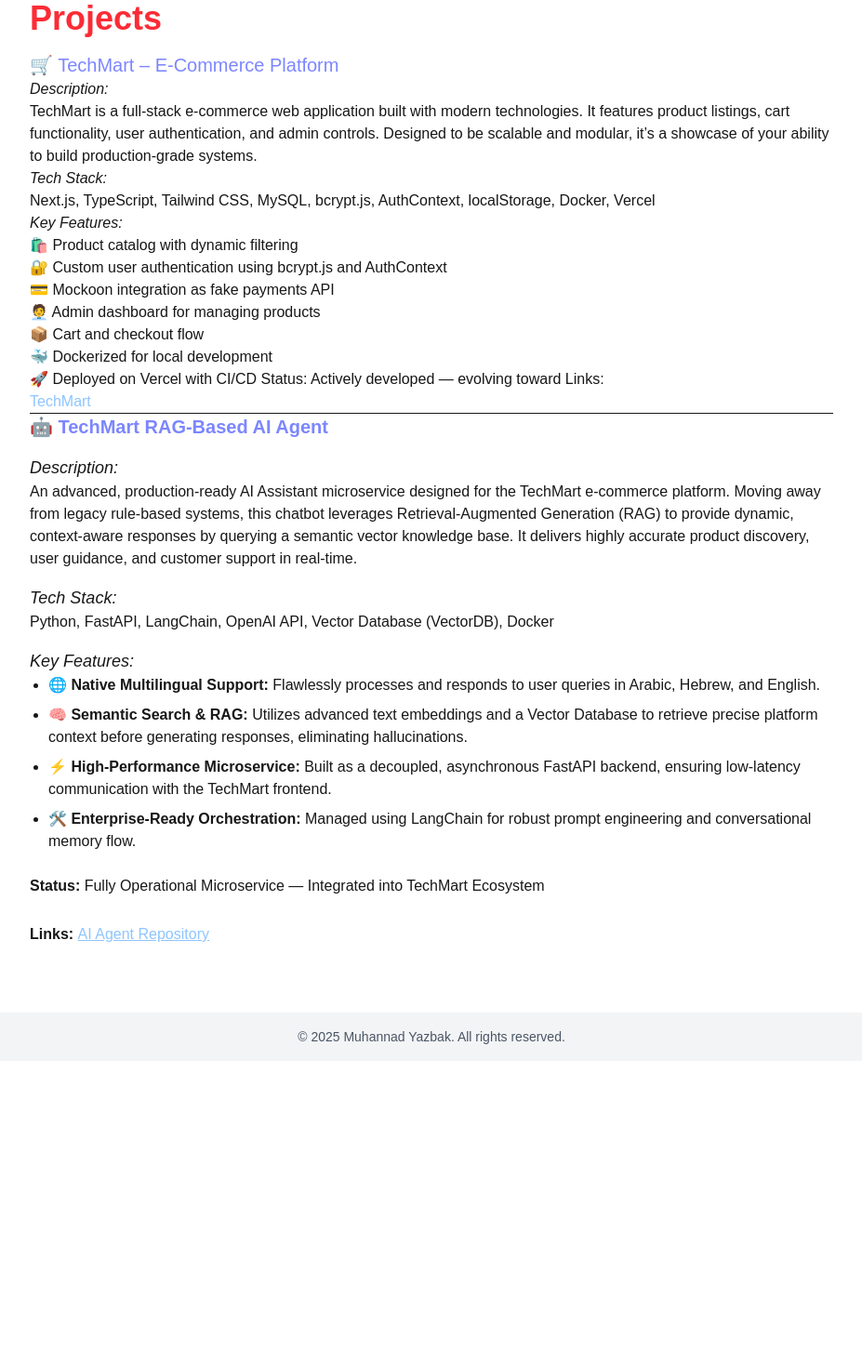
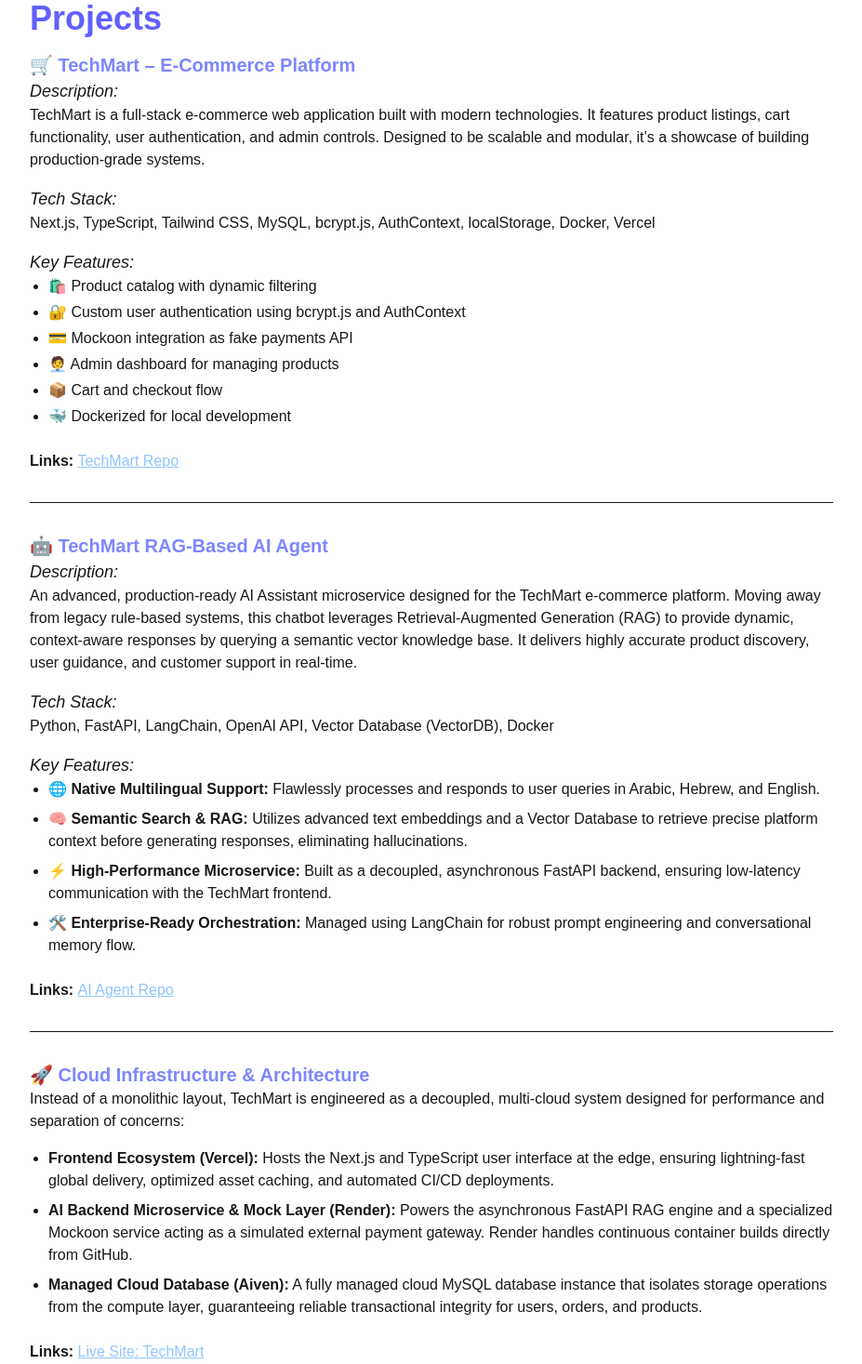
Before and after one commit to MuhannadYazbak/muhannad-portfolio, a Next.js app: page /projects in a window 1280 px wide. Shown: the part 135-1602 px from the top of the page at 93% size, without its empty margins (176-1103 px from the left). Before the commit the page ends 1276 px from the top, so only its background shows below. Built offline with nearby package versions, Linux system fonts and the light colour scheme.

Commit message:
Added final narratives and deployment

```diff
--- a/src/app/narrative/page.tsx
+++ b/src/app/narrative/page.tsx
@@ -1,15 +1,18 @@
 export default function Narrative() {
     return (
         <main className="prose prose-lg max-w-4xl mx-auto px-4 py-8">
-            <h1 id='header' className='text-4xl font-bold text-red-500 mb-4 '>TechMart Narrative Stories</h1>
+            <h1 id='header' className='text-4xl font-bold text-red-500 mb-4'>TechMart Narrative Stories</h1>
             <section id='container' className="flex flex-col gap-5">
+
                 <article className="flex flex-col justify-center space-x-5 border-b border-gray-300 pb-4 bg-green-100">
                     <h2 id='1st-article' className="text-2xl font-semibold mb-2">Origin</h2>
                     <p className="max-w-3xl text-lg text-gray-700 leading-relaxed transition-transform hover:scale-110">
                         It all started when I visited my cousin, a mobile store/lab owner who casually asked<br />
                         Muhannad are you able to develop a website? and he described some basic requirments.<br />
-                        Few days later I decided to develop a Full-Stack showcase fulfilling his requirments</p>
+                        Few days later I decided to develop a Full-Stack showcase fulfilling his requirments
+                    </p>
                 </article>
+
                 <article className="flex flex-col justify-center space-x-5 border-b border-gray-300 pb-4 bg-sky-100">
                     <h2 id='2nd-article' className="text-2xl font-semibold mb-2">Unexpected Pivot</h2>
                     <p className="max-w-3xl text-lg text-gray-700 leading-relaxed transition-transform hover:scale-110">
@@ -20,6 +23,7 @@
                         I didn’t just switch frameworks—I switched mindsets.
                     </p>
                 </article>
+
                 <article className="flex flex-col justify-center space-x-5 border-b border-gray-300 pb-4 bg-sky-100">
                     <h2 id='3rd-article' className="text-2xl font-semibold mb-2">Mastery in Motion</h2>
                     <p className="max-w-3xl text-lg text-gray-700 leading-relaxed transition-transform hover:scale-110">
@@ -28,6 +32,7 @@
                         dynamic pages—I had it all humming. What started as a challenge quickly became a playground.
                     </p>
                 </article>
+
                 <article className="flex flex-col justify-center space-x-5 border-b border-gray-300 pb-4 bg-sky-100">
                     <h2 id='4th-article' className="text-2xl font-semibold mb-2">Full-Stack Evolution</h2>
                     <p className="max-w-3xl text-lg text-gray-700 leading-relaxed transition-transform hover:scale-110">
@@ -37,6 +42,7 @@
                         Suddenly, I wasn’t just building—I was engineering. At that point I called the project TechMart.
                     </p>
                 </article>
+
                 <article className="flex flex-col justify-center space-x-5 border-b border-gray-300 pb-4 bg-purple-100">
                     <h2 id='5th-article' className="text-2xl font-semibold mb-2">Infrastructure Awakening</h2>
                     <p className="max-w-3xl text-lg text-gray-700 leading-relaxed transition-transform hover:scale-110">
@@ -46,23 +52,26 @@
                         From local dev to cloud-ready in one sprint.
                     </p>
                 </article>
+
                 <article className="flex flex-col justify-center space-x-5 border-b border-gray-300 pb-4 bg-green-100">
                     <h2 id='6th-article' className="text-2xl font-semibold mb-2">LinkedIn and CV</h2>
                     <p className="max-w-3xl text-lg text-gray-700 leading-relaxed transition-transform hover:scale-110">
                         I processed my showcase turned into a production-grade, great news but something was still missing.<br />
                         So, I participated in a job hunt workshop and realized I have to update my CV and my LinkedIn profile<br />
-                        made those changes step by step, until now I have a polished CV and proactive LinkedIn profile with TechMart brand posts. <br />
+                        made those changes step by step, until now I have a polished CV and proactive LinkedIn profile with TechMart brand posts.<br />
                     </p>
                 </article>
+
                 <article className="flex flex-col justify-center space-x-5 border-b border-gray-300 pb-4 bg-green-100">
                     <h2 id='7th-article' className="text-2xl font-semibold mb-2">UI/UX Approved?</h2>
                     <p className="max-w-3xl text-lg text-gray-700 leading-relaxed transition-transform hover:scale-110">
                         👧 I had a tiny visitor — my cousin’s daughter, a soon-to-be 2nd grader.<br />
                         She peeked over my shoulder while I was deep into manual exploratory testing and asked:“Muhannad, are you buying a new phone?”<br />
                         That moment made me smile — because it meant my frontend was so clear, even a 7-year-old thought she was on a real e-commerce site.<br />
-                        I replied with a metaphor she could grasp:“No, I’m building the site that sells phones — like my own Shein version.
+                        I replied with a metaphor she could grasp:“No, I’m building the site that sells phones — like my own Shein version.”
                     </p>
                 </article>
+
                 <article className="flex flex-col justify-center space-x-5 border-b border-gray-300 pb-4 bg-purple-100">
                     <h2 id='8th-article' className="text-2xl font-semibold mb-2">🛠️ From Chaos to Confidence: Optimizing TechMart’s CI Pipeline</h2>
                     <p className="max-w-3xl text-lg text-gray-700 leading-relaxed transition-transform hover:scale-110">
@@ -75,6 +84,7 @@
                         And the cherry on top: I slashed the runtime from ~17 minutes to just ~5 minutes, with test execution clocking in at ~37 seconds.
                     </p>
                 </article>
+
                 <article className="flex flex-col justify-center space-x-5 border-b border-gray-300 pb-4 bg-green-100">
                     <h2 id="9th-article" className="text-2xl font-semibold mb-2">🧑‍💻 Guest Role</h2>
                     <p className="max-w-3xl text-lg text-gray-700 leading-relaxed transition-transform hover:scale-110">
@@ -85,46 +95,60 @@
                         I validated this direction with a live LinkedIn poll, and the results confirmed the need for frictionless access.
                     </p>
                 </article>
+
                 <article className="flex flex-col justify-center space-x-5 border-b border-gray-300 pb-4 bg-green-100">
                     <h2 id="10th-article" className="text-2xl font-semibold mb-2">🌍 Internationalization</h2>
                     <p className="max-w-3xl text-lg text-gray-700 leading-relaxed transition-transform hover:scale-110">
                         TechMart isn’t just another e-commerce site—it’s a breakthrough. In a region where most platforms overlook Arabic,<br />
                         TechMart steps in as the first fully local, trilingual e-commerce solution, offering seamless service in <strong>English, Arabic, and Hebrew</strong>.
-
                     </p>
                 </article>
+
                 <article className="flex flex-col justify-center space-x-5 border-b border-gray-300 pb-4 bg-purple-100">
-                    <h2 id="11th-article" className="text-2xl font-semibold mb-2">🌍 How TechMart Speaks Three Languages
-
-                    </h2>
+                    <h2 id="11th-article" className="text-2xl font-semibold mb-2">🌍 How TechMart Speaks Three Languages</h2>
                     <p className="max-w-3xl text-lg text-gray-700 leading-relaxed transition-transform hover:scale-110">
                         TechMart uses i18n for internationalization, supporting both static and dynamic content.<br/>
                         Every label, placeholder, and message adapts to the user’s language.<br/>
-                        Implemented dir="rtl" and dir="ltr" dynamically based on language context, ensuring proper layout flow for Arabic and Hebrew.
-                        Content is stored in a item_translations table, allowing seamless switching and future scalability. Even admin tools and chatbot responses are localized.
+                        Implemented dir="rtl" and dir="ltr" dynamically based on language context, ensuring proper layout flow for Arabic and Hebrew.<br/>
+                        Content is stored in a item_translations table, allowing seamless switching and future scalability. Even admin tools and chatbot responses are localized.<br/>
                         The result? A platform that feels native—no matter the language.
-
-
                     </p>
                 </article>
+
                 <article className="flex flex-col justify-center space-x-5 border-b border-gray-300 pb-4 bg-green-100">
-                    <h2 id="12th-article" className="text-2xl font-semibold mb-2">💡From Rule-Based to RAG: A 2-Day Sprint That Changed Everything
-                    </h2>
+                    <h2 id="12th-article" className="text-2xl font-semibold mb-2">💡From Rule-Based to RAG: A 2-Day Sprint That Changed Everything</h2>
                     <p className="max-w-3xl text-lg text-gray-700 leading-relaxed transition-transform hover:scale-110">
                         I upgraded TechMart’s chatbot from a static rule-based system to a dynamic Retrieval-Augmented Generation (RAG) assistant.<br/>
                         It now understands multilingual queries, recommends products contextually, and even distinguishes between tablets and smartwatches.<br/>
                         What started as a two-week sprint turned into a two-day breakthrough.
-
-
                     </p>
                 </article>
+
                 <article className="flex flex-col justify-center space-x-5 border-b border-gray-300 pb-4 bg-purple-100">
-                    <h2 id="13h-article" className="text-2xl font-semibold mb-2">💪 RAG-Powered Commerce: FastAPI, OpenRouter, and LangChain in Production
-                    </h2>
+                    <h2 id="13h-article" className="text-2xl font-semibold mb-2">💪 RAG-Powered Commerce: FastAPI, OpenRouter, and LangChain in Production</h2>
                     <p className="max-w-3xl text-lg text-gray-700 leading-relaxed transition-transform hover:scale-110">
                         TechMart now runs a FastAPI backend that wraps a LangChain RAG agent, connected to OpenRouter for multilingual LLM access.<br/>
                         The frontend fetches real-time responses, and the system is fully modular — with category-aware chunking, user/guest filtering, and admin-level controls.
+                    </p>
+                </article>
 
+                {/* NEW DEPLOYMENT STORIES */}
+
+                <article className="flex flex-col justify-center space-x-5 border-b border-gray-300 pb-4 bg-purple-100">
+                    <h2 id="14th-article" className="text-2xl font-semibold mb-2">🌐 Breaking the Monolith: Multi-Cloud Orchestration</h2>
+                    <p className="max-w-3xl text-lg text-gray-700 leading-relaxed transition-transform hover:scale-110">
+                        Building locally is great, but production demands structural separation. I broke TechMart out into a fully decoupled system.<br/>
+                        Vercel hosts the Next.js frontend at the edge, Render manages the asynchronous Python FastAPI RAG microservice alongside a Mockoon external payment engine, and Aiven runs a fully managed cloud MySQL instance.<br/>
+                        Each segment does exactly what it was designed to do, keeping compute decoupled from the database layer.
+                    </p>
+                </article>
+
+                <article className="flex flex-col justify-center space-x-5 border-b border-gray-300 pb-4 bg-sky-100">
+                    <h2 id="15th-article" className="text-2xl font-semibold mb-2">🔌 Facing the Production Demons: Secure Sub-systems</h2>
+                    <p className="max-w-3xl text-lg text-gray-700 leading-relaxed transition-transform hover:scale-110">
+                        Deploying to real servers immediately revealed connection constraints. Standard database strings broke over secure network barriers.<br/>
+                        I bypass-engineered the limits by mapping native driver properties explicitly via <code>connect_args</code> over SSL to bind Aiven MySQL to the Render containers safely.<br/>
+                        When LangChain ran into authentication base barriers, I re-routed standard embeddings calls straight through a clean OpenRouter endpoint base definition without mutating code logic. Infrastructure configured, tests fully passed, system live.
                     </p>
                 </article>
 
--- a/src/app/projects/page.tsx
+++ b/src/app/projects/page.tsx
@@ -1,61 +1,49 @@
 export default async function Projects() {
+  return (
+    <main className="prose prose-lg max-w-4xl mx-auto px-4 py-8 dark:prose-invert">
+      <h1 className='text-4xl font-bold text-indigo-500 mb-4'>Projects</h1>
 
-  return (
-    <main className="prose prose-lg max-w-4xl mx-auto px-4 py-8">
-      <h1 className='text-4xl font-bold text-red-500 mb-4'>Projects</h1>
-      <section id='ecommerce'>
-        <h2 className='text-xl text-indigo-400'>🛒 TechMart – E-Commerce Platform</h2>
-        <h3 className='italic text-l'>Description:</h3>
-        <p>TechMart is a full-stack e-commerce web application built with modern technologies. It features product listings, cart functionality, user authentication, and admin controls. Designed to be scalable and modular, it’s a showcase of your ability to build production-grade systems.</p>
-        <h3 className='italic text-l'>Tech Stack:</h3>
+      {/* 1. TechMart Main Platform */}
+      <section id='ecommerce' className="space-y-4">
+        <h2 className='text-xl text-indigo-400 font-bold m-0'>🛒 TechMart – E-Commerce Platform</h2>
+
+        <h3 className='italic text-lg font-medium m-0'>Description:</h3>
+        <p>TechMart is a full-stack e-commerce web application built with modern technologies. It features product listings, cart functionality, user authentication, and admin controls. Designed to be scalable and modular, it’s a showcase of building production-grade systems.</p>
+
+        <h3 className='italic text-lg font-medium m-0'>Tech Stack:</h3>
         <p>Next.js, TypeScript, Tailwind CSS, MySQL, bcrypt.js, AuthContext, localStorage, Docker, Vercel</p>
-        <h3 className='italic text-l'>Key Features:</h3>
-        <ul>
-          <li>
-            <p>🛍️ Product catalog with dynamic filtering</p>
-          </li>
-          <li>
-            <p>🔐 Custom user authentication using bcrypt.js and AuthContext</p>
-          </li>
-          <li>
-            <p>💳 Mockoon integration as fake payments API</p>
-          </li>
-          <li>
-            <p>🧑‍💼 Admin dashboard for managing products</p>
-          </li>
-          <li>
-            <p>📦 Cart and checkout flow</p>
-          </li>
-          <li>
-            <p>🐳 Dockerized for local development</p>
-          </li>
-          <li>
-            <p>🚀 Deployed on Vercel with CI/CD
-              Status:
-              Actively developed — evolving toward
-              Links:</p>
-          </li>
-          <li>
-            <a className='text-blue-300 hover:text-blue-400' href='https://www.github.com/MuhannadYazbak/ecommerce'>TechMart</a>
-          </li>
+
+        <h3 className='italic text-lg font-medium m-0'>Key Features:</h3>
+        <ul className='list-disc pl-5 space-y-1'>
+          <li>🛍️ Product catalog with dynamic filtering</li>
+          <li>🔐 Custom user authentication using bcrypt.js and AuthContext</li>
+          <li>💳 Mockoon integration as fake payments API</li>
+          <li>🧑‍💼 Admin dashboard for managing products</li>
+          <li>📦 Cart and checkout flow</li>
+          <li>🐳 Dockerized for local development</li>
         </ul>
+
+        <div className='pt-2'>
+          <span className="font-semibold">Links: </span>
+          <a className='text-blue-300 hover:text-blue-400 underline' href='https://www.github.com/MuhannadYazbak/ecommerce' target='_blank' rel='noreferrer'>
+            TechMart Repo
+          </a>
+        </div>
       </section>
-      <hr />
+
+      <hr className="my-8" />
+
+      {/* 2. RAG AI Chatbot */}
       <section id='chatbot' className='space-y-4'>
-  <h2 className='text-xl text-indigo-400 font-bold'>🤖 TechMart RAG-Based AI Agent</h2>
+        <h2 className='text-xl text-indigo-400 font-bold m-0'>🤖 TechMart RAG-Based AI Agent</h2>
 
-  <div>
-    <h3 className='italic text-lg font-medium'>Description:</h3>
+        <h3 className='italic text-lg font-medium m-0'>Description:</h3>
         <p>An advanced, production-ready AI Assistant microservice designed for the TechMart e-commerce platform. Moving away from legacy rule-based systems, this chatbot leverages Retrieval-Augmented Generation (RAG) to provide dynamic, context-aware responses by querying a semantic vector knowledge base. It delivers highly accurate product discovery, user guidance, and customer support in real-time.</p>
-  </div>
 
-  <div>
-    <h3 className='italic text-lg font-medium'>Tech Stack:</h3>
+        <h3 className='italic text-lg font-medium m-0'>Tech Stack:</h3>
         <p>Python, FastAPI, LangChain, OpenAI API, Vector Database (VectorDB), Docker</p>
-  </div>
 
-  <div>
-    <h3 className='italic text-lg font-medium'>Key Features:</h3>
+        <h3 className='italic text-lg font-medium m-0'>Key Features:</h3>
         <ul className='list-disc pl-5 space-y-2'>
           <li>
             <span className='font-semibold'>🌐 Native Multilingual Support:</span> Flawlessly processes and responds to user queries in Arabic, Hebrew, and English.
@@ -70,16 +58,37 @@
             <span className='font-semibold'>🛠️ Enterprise-Ready Orchestration:</span> Managed using LangChain for robust prompt engineering and conversational memory flow.
           </li>
         </ul>
-  </div>
 
         <div className='pt-2'>
-    <p><span className='font-semibold'>Status:</span> Fully Operational Microservice — Integrated into TechMart Ecosystem</p><br/>
-    <p className='mt-1'>
           <span className='font-semibold'>Links: </span>
           <a className='text-blue-300 hover:text-blue-400 underline' href='https://www.github.com/MuhannadYazbak/techmart-rag' target='_blank' rel='noreferrer'>
-        AI Agent Repository
+            AI Agent Repo
           </a>
-    </p>
+        </div>
+      </section>
+
+      <hr className="my-8" />
+
+      {/* 3. Cloud Infrastructure */}
+      <section id='deployment' className="space-y-4">
+        <h2 className='text-xl text-indigo-400 font-bold m-0'>🚀 Cloud Infrastructure & Architecture</h2>
+        <p>Instead of a monolithic layout, TechMart is engineered as a decoupled, multi-cloud system designed for performance and separation of concerns:</p>
+        <ul className='list-disc pl-5 space-y-2'>
+          <li>
+            <span className="font-semibold">Frontend Ecosystem (Vercel):</span> Hosts the Next.js and TypeScript user interface at the edge, ensuring lightning-fast global delivery, optimized asset caching, and automated CI/CD deployments.
+          </li>
+          <li>
+            <span className="font-semibold">AI Backend Microservice & Mock Layer (Render):</span> Powers the asynchronous FastAPI RAG engine and a specialized Mockoon service acting as a simulated external payment gateway. Render handles continuous container builds directly from GitHub.
+          </li>
+          <li>
+            <span className="font-semibold">Managed Cloud Database (Aiven):</span> A fully managed cloud MySQL database instance that isolates storage operations from the compute layer, guaranteeing reliable transactional integrity for users, orders, and products.
+          </li>
+        </ul>
+        <div className='pt-2'>
+          <span className='font-semibold'>Links: </span>
+          <a className='text-blue-300 hover:text-blue-400 underline' href='https://ecommerce-t7tm.vercel.app' target='_blank' rel='noreferrer'>
+            Live Site: TechMart
+          </a>
         </div>
       </section>
     </main>
```
Lines whose indentation alone changed are shown as unchanged.
